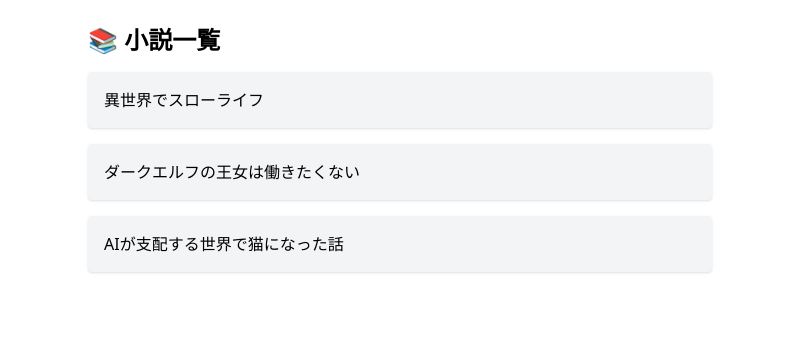
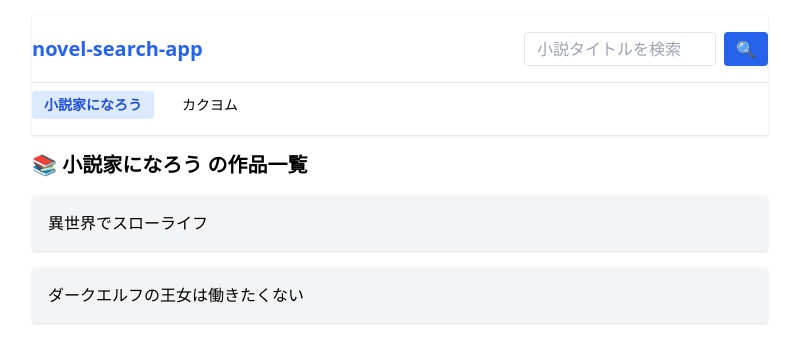
Before and after one commit to miki-thecat/novel-search-app, a Next.js app: page / in a window 1280 px wide. Shown: the top 362 px of the page, without its empty margins (240-1039 px from the left). Built offline with nearby package versions, Linux system fonts and the light colour scheme.

Commit message:
ナビバーとサイト切替UIの実装

```diff
--- a/src/app/page.js
+++ b/src/app/page.js
@@ -1,29 +1,107 @@
+"use client";
+import { useState } from "react";
 import Link from "next/link";
 
 export default function HomePage() {
-  // ✅ 小説データを複数に増やしました！
-  const novels = [
+  // 🔸 選択中の投稿サイト（初期は 'narou'）
+  const [selectedSite, setSelectedSite] = useState("narou");
+
+  // 🔸 検索キーワード（まだ使わないけど今後のために）
+  const [searchKeyword, setSearchKeyword] = useState("");
+
+  // 🔸 仮の小説データ（投稿サイト別）
+  const allNovels = {
+    narou: [
       { id: "1", title: "異世界でスローライフ" },
       { id: "2", title: "ダークエルフの王女は働きたくない" },
+    ],
+    kakuyomu: [
       { id: "3", title: "AIが支配する世界で猫になった話" },
-  ];
+      { id: "4", title: "錬金術師と青い森の魔女" },
+    ],
+  };
+
+  // 🔸 選択中の小説リストだけを表示
+  const novels = allNovels[selectedSite];
 
   return (
-    <main className="max-w-2xl mx-auto p-6">
-      <h1 className="text-2xl font-bold mb-4">📚 小説一覧</h1>
+    <main className="max-w-3xl mx-auto p-4">
+      {/* 🔰 ナビバー */}
+      <header className="bg-white shadow mb-4">
+        <div className="flex items-center justify-between py-4">
+          <h1 className="text-xl font-bold text-blue-600">
+            <a href="/">novel-search-app</a>
+          </h1>
+
+          {/* 🔍 検索フォーム（今は表示だけ） */}
+          <form
+            className="flex gap-2"
+            onSubmit={(e) => {
+              e.preventDefault();
+              console.log("検索:", searchKeyword);
+            }}
+          >
+            <input
+              type="text"
+              placeholder="小説タイトルを検索"
+              value={searchKeyword}
+              onChange={(e) => setSearchKeyword(e.target.value)}
+              className="border px-3 py-1 rounded w-48"
+            />
+            <button
+              type="submit"
+              className="bg-blue-600 text-white px-3 py-1 rounded hover:bg-blue-700"
+            >
+              🔍
+            </button>
+          </form>
+        </div>
+
+        {/* 📚 小説サイト切替ボタン */}
+        <nav className="flex gap-4 border-t pt-2 pb-4">
+          <button
+            onClick={() => setSelectedSite("narou")}
+            className={`px-3 py-1 rounded text-sm ${
+              selectedSite === "narou"
+                ? "bg-blue-100 text-blue-700 font-semibold"
+                : "bg-white hover:bg-blue-50"
+            }`}
+          >
+            小説家になろう
+          </button>
+          <button
+            onClick={() => setSelectedSite("kakuyomu")}
+            className={`px-3 py-1 rounded text-sm ${
+              selectedSite === "kakuyomu"
+                ? "bg-blue-100 text-blue-700 font-semibold"
+                : "bg-white hover:bg-blue-50"
+            }`}
+          >
+            カクヨム
+          </button>
+        </nav>
+      </header>
+
+      {/* 📖 小説一覧 */}
+      <section>
+        <h2 className="text-xl font-bold mb-4">
+          📚 {selectedSite === "narou" ? "小説家になろう" : "カクヨム"}{" "}
+          の作品一覧
+        </h2>
 
         <ul className="space-y-4">
           {novels.map((novel) => (
             <li key={novel.id}>
               <Link
                 href={`/summary/${novel.id}`}
-              className="block bg-gray-100 hover:bg-gray-200 p-4 rounded shadow"
+                className="block p-4 bg-gray-100 hover:bg-gray-200 rounded shadow"
               >
                 {novel.title}
               </Link>
             </li>
           ))}
         </ul>
+      </section>
     </main>
   );
 }
--- a/src/app/summary/[id]/SummaryDetailPageClient.js
+++ b/src/app/summary/[id]/SummaryDetailPageClient.js
@@ -88,6 +88,19 @@ export default function SummaryDetailPageClient({ novelId }) {
         </ul>
       )}
 
+      {/* 🤖 AI感想生成ボタン（仮） */}
+      <div className="mb-6">
+        <button
+          onClick={() => {
+            console.log("AIに感想を生成させます！（※ 今はまだダミー）");
+            alert("🤖 AIが感想を考え中...（※ これは仮の動作）");
+          }}
+          className="bg-purple-600 text-white px-4 py-2 rounded hover:bg-purple-700"
+        >
+          🤖 AIに感想を生成してもらう（仮）
+        </button>
+      </div>
+
       <h2 className="text-xl font-semibold mb-2">✍️ 新しい要約を投稿</h2>
       <form
         onSubmit={handleSubmit}
```
Also changed, not shown: src/app/components/NavBar.js (added). Lines whose indentation alone changed are shown as unchanged.
